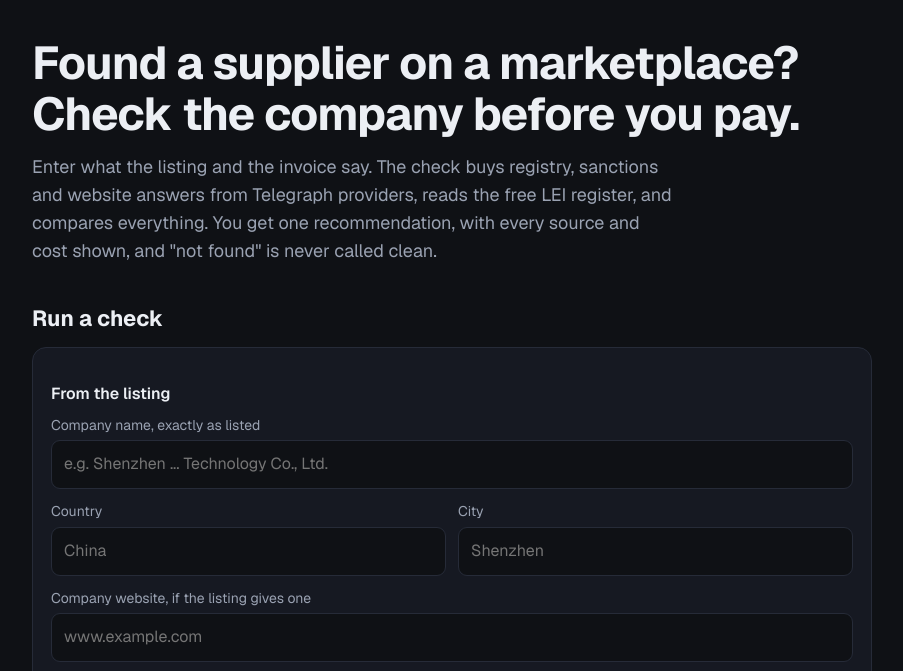
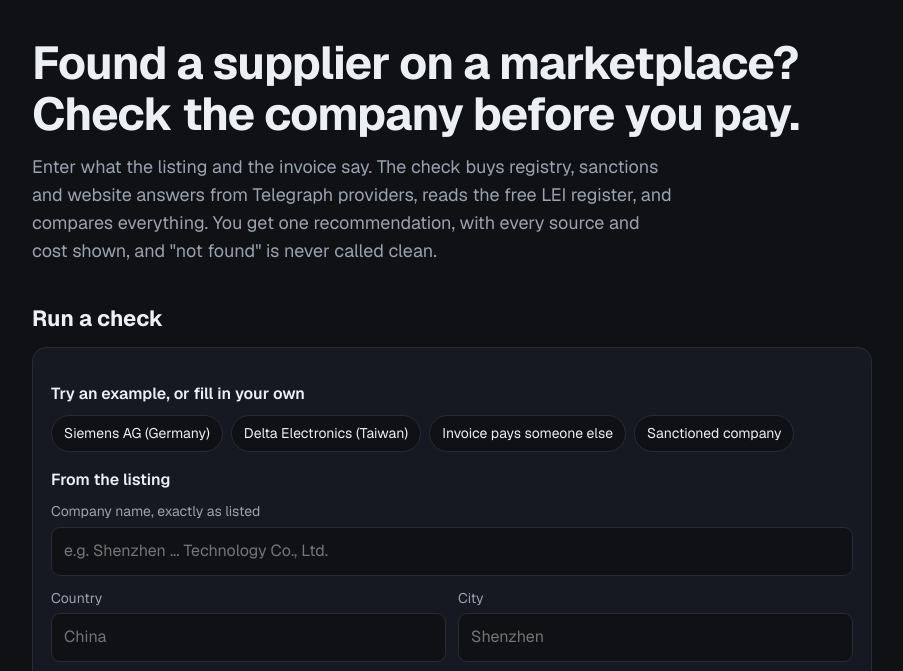
Before and after one commit to investor567768/supplier-buyer-check, a website: page index.html in a window 1280 px wide. Shown: the part 61-732 px from the top of the page, without its empty margins (188-1091 px from the left). Drawn offline with nearby package versions, Linux system fonts and the light colour scheme.

Commit message:
One-tap examples and remembered fields

```diff
--- a/index.html
+++ b/index.html
@@ -31,6 +31,8 @@ label{display:block;font-size:14px;color:var(--mute);margin-bottom:4px}
 input{width:100%;background:var(--bg);border:1px solid var(--line);color:var(--ink);border-radius:9px;padding:11px 12px;font:inherit}
 input:focus{outline:2px solid var(--acc);outline-offset:1px}
 .full{grid-column:1/-1}
+.chip{background:var(--bg);border:1px solid var(--line);color:var(--ink);border-radius:99px;padding:7px 12px;font:inherit;font-size:14px;cursor:pointer}
+.chip:hover{border-color:var(--acc)}
 .sub{font-weight:600;margin:16px 0 8px}
 button.run{width:100%;margin-top:14px;background:var(--acc);color:#fff;border:0;border-radius:10px;padding:14px;font:inherit;font-weight:600;cursor:pointer}
 button.run[disabled]{opacity:.6;cursor:wait}
@@ -70,6 +72,8 @@ footer a{margin-right:16px}
   <section>
     <h2>Run a check</h2>
     <form class="card" id="form">
+      <div class="sub">Try an example, or fill in your own</div>
+      <div id="examples" style="display:flex;flex-wrap:wrap;gap:8px;margin-bottom:6px"></div>
       <div class="sub">From the listing</div>
       <div class="grid">
         <div class="full"><label for="supplier">Company name, exactly as listed</label><input id="supplier" required placeholder="e.g. Shenzhen ... Technology Co., Ltd."></div>
@@ -149,6 +153,20 @@ function render(r) {
   $('addcmp').onclick = () => { if (!compared.some(c => c.checked_at === r.checked_at)) compared.push(r); drawCmp(); $('cmp').scrollIntoView({ behavior: 'smooth' }); };
 }
 
+const FIELDS = ['supplier', 'country', 'city', 'website', 'listing_url', 'claimed_registration', 'invoice_beneficiary', 'invoice_bank_country'];
+const EXAMPLES = [
+  { label: 'Siemens AG (Germany)', supplier: 'Siemens AG', country: 'Germany', city: 'Munich', website: 'www.siemens.com' },
+  { label: 'Delta Electronics (Taiwan)', supplier: 'Delta Electronics, Inc.', country: 'Taiwan', city: 'Taipei', website: 'www.deltaww.com' },
+  { label: 'Invoice pays someone else', supplier: 'Siemens AG', country: 'Germany', city: 'Munich', website: 'www.siemens.com', invoice_beneficiary: 'Hong Kong Bright Star Trading Limited', invoice_bank_country: 'Hong Kong' },
+  { label: 'Sanctioned company', supplier: 'Rosoboronexport', country: 'Russia', city: 'Moscow' },
+];
+function fill(x) { for (const k of FIELDS) $(k).value = x[k] || ''; save(); }
+function save() { try { const v = {}; for (const k of FIELDS) v[k] = $(k).value; localStorage.setItem('sbc-last', JSON.stringify(v)); if ($('passcode').value) localStorage.setItem('sbc-pass', $('passcode').value); } catch {} }
+$('examples').innerHTML = EXAMPLES.map((x, i) => `<button type="button" class="chip" data-i="${i}">${esc(x.label)}</button>`).join('');
+$('examples').querySelectorAll('.chip').forEach(b => b.onclick = () => fill(EXAMPLES[b.dataset.i]));
+try { const last = JSON.parse(localStorage.getItem('sbc-last') || 'null'); if (last) fill(last); const pw = localStorage.getItem('sbc-pass'); if (pw) $('passcode').value = pw; } catch {}
+for (const k of [...FIELDS, 'passcode']) $(k).addEventListener('change', save);
+
 const compared = [];
 const AREAS = ['Registered identity', 'Company profile', 'Headquarters vs listing', 'Legal Entity Identifier', 'Registration number', 'Country', 'Sanctions', 'Company website', 'Website safety', 'Website vs company name', 'Payment beneficiary', 'Bank country'];
 function drawCmp() {
```
